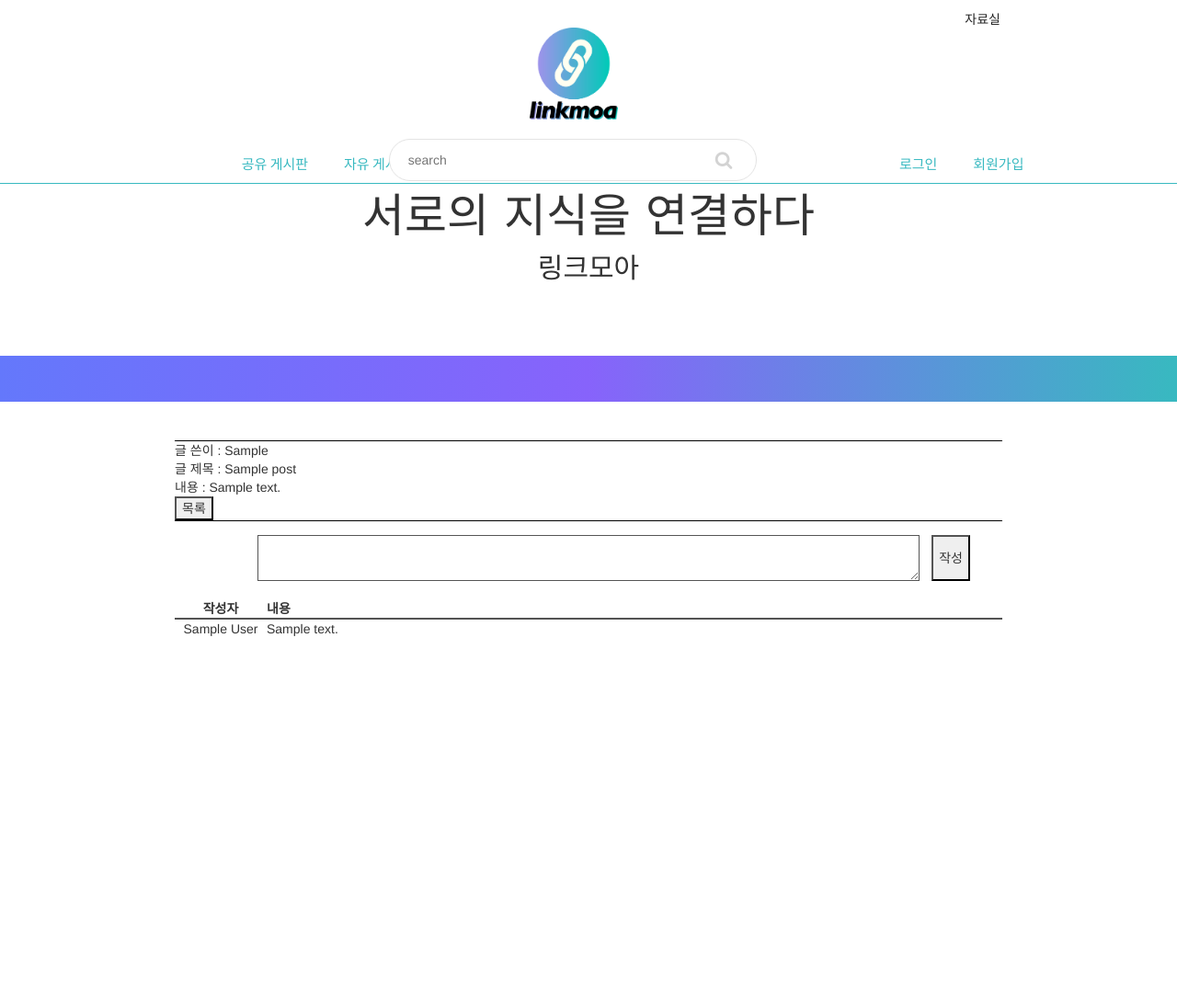
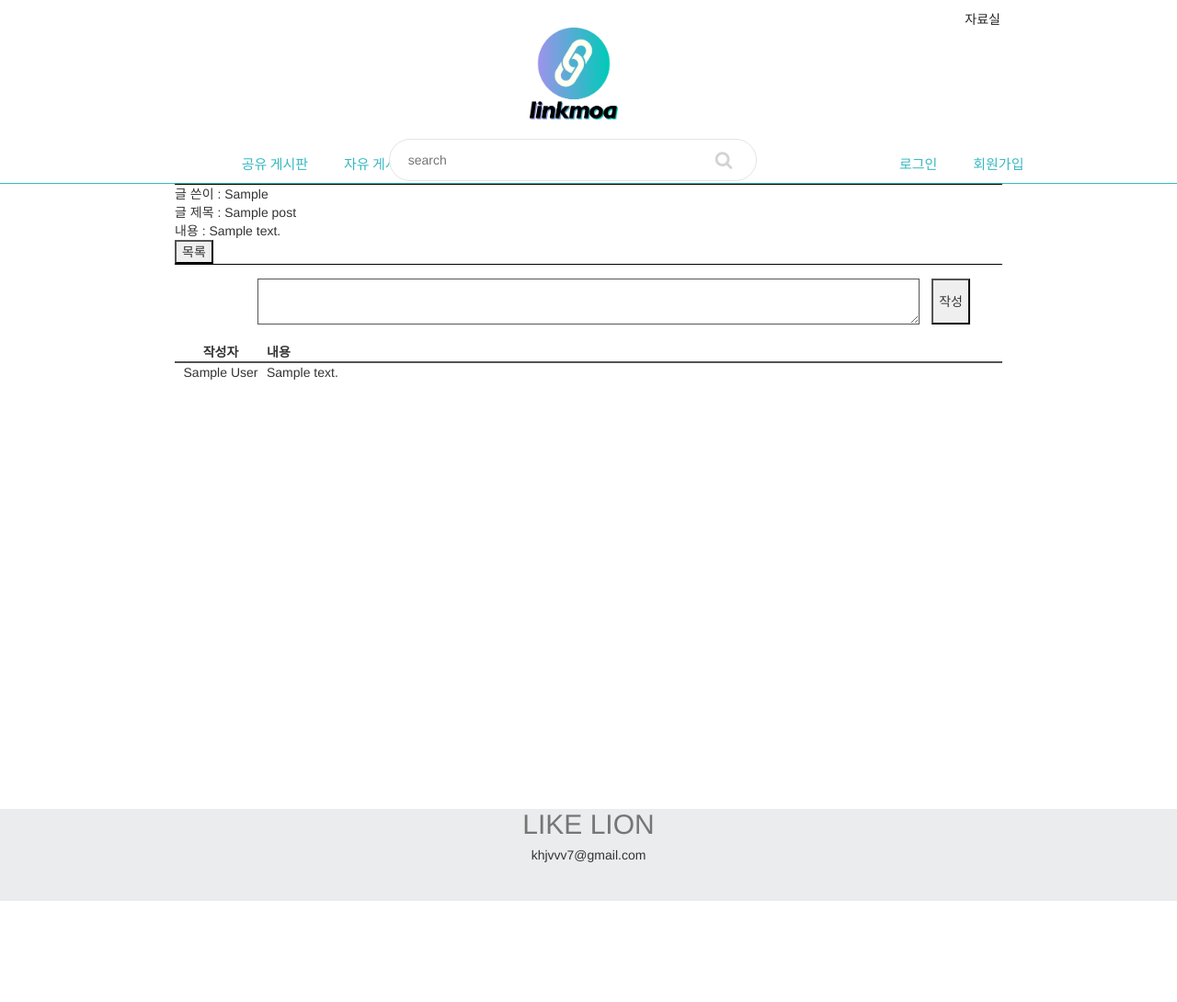
Before and after one commit to lee-garden/linkmoa, a Django app: page /detail/1 in a window 1280 px wide. Shown: the top 1090 px of the page at 92% size. After the commit the page ends 980 px from the top, so only its background shows below. Run offline with Django 3.2, Linux system fonts and the light colour scheme; tables that the repository leaves empty hold one stand-in row (values such as "Sample post"); some libraries are stand-ins or nearby versions; some web fonts are replaced.

Commit message:
Test freeboard detail page css

```diff
--- a/freeboard/templates/base2.html
+++ b/freeboard/templates/base2.html
@@ -6,8 +6,8 @@
     <meta name="viewport" content="width=device-width, initial-scale=1.0">
     <meta http-equiv="X-UA-Compatible" content="ie=edge">
 
-    <link rel="stylesheet" href="../../static/css/default.css?ver=1.5" >
-    <link rel="stylesheet" href="../../static/css/freeboardcss.css?ver=1.5" >
+    <link rel="stylesheet" href="../../static/css/default.css?ver=1.6" >
+    <link rel="stylesheet" href="../../static/css/freeboardcss.css?ver=1.6" >
     <link rel="stylesheet" type="text/css" href="https://maxcdn.bootstrapcdn.com/font-awesome/4.7.0/css/font-awesome.min.css">
     <link rel="stylesheet" href="https://stackpath.bootstrapcdn.com/bootstrap/4.3.1/css/bootstrap.min.css" integrity="sha384-ggOyR0iXCbMQv3Xipma34MD+dH/1fQ784/j6cY/iJTQUOhcWr7x9JvoRxT2MZw1T" crossorigin="anonymous">
     <link rel="stylesheet" href="https://maxcdn.bootstrapcdn.com/bootstrap/3.4.0/css/bootstrap.min.css">
--- a/freeboard/templates/detail.html
+++ b/freeboard/templates/detail.html
@@ -1,13 +1,9 @@
 {% extends 'base2.html' %}
 {% block content %}
-<div class="temp">
-        <p class="slogan">서로의 지식을 연결하다</p>
-        <p class="slogan-name">링크모아</p>
-</div>
-
 <div class="board">
     <div class="lower-part">
-        <div class="line"></div>
+        <div class="line2"></div>
+        <div class="free-board-wrap">
         <div class="free-board-container">
             <div class="detail-author">
                 글 쓴이 : {{post.owner}}
@@ -38,7 +34,7 @@
                         <th></th>
                     </tr>
                     {% for c in post.comments.all %}
-                    <tr>
+                    <tr class="comment-tr">
                         {% if c.author %}
                         <td class="comment-author">{{c.author}}</td>
                         {% else %}
@@ -46,14 +42,15 @@
                         {% endif %}
                         <td class="comment-text">{{c.text}}</td>
                         {% if c.author == user.username %}
-                        <td class="comment-delete"><button class="comment-delete-button"onclick="
-                            var a= confirm('댓글을 삭제하시겠습니까?'); console.log(a); if(a==true){location.href='{% url 'deletecomment' post.id c.id %}'}">삭제</button></td>
+                        <td class="comment-delete"><button class="btn-plus i-btn"onclick="
+                            var a= confirm('댓글을 삭제하시겠습니까?'); console.log(a); if(a==true){location.href='{% url 'deletecomment' post.id c.id %}'}"><i class="fa fa-times"></i></button></td>
                         {% endif %}
                     </tr>
                     {% endfor %}
                 </table>
             </div>
         </div>
+    </div>
     </div>
 </div>
 
--- a/linkmoa/static/css/default.css
+++ b/linkmoa/static/css/default.css
@@ -148,6 +148,7 @@ html, body{
 }
 .container-linkmoa{
     margin: 0;
+    background-color: #f4F5F7;
 }
 
 
@@ -195,6 +196,11 @@ html, body{
     margin: 10px 0 0 0;
 }
 .line{
+    height: 50px;
+    margin: -1px auto 3em auto;
+    background: linear-gradient(to right, #6478FB, #8763FB, #38B9C0 );
+}
+.line2{
     height: 50px;
     margin: -1px auto 3em auto;
     background: linear-gradient(to right, #6478FB, #8763FB, #38B9C0 );
```
Also changed, not shown: freeboard/static/css/freeboardcss.css (+17 -0 lines).
